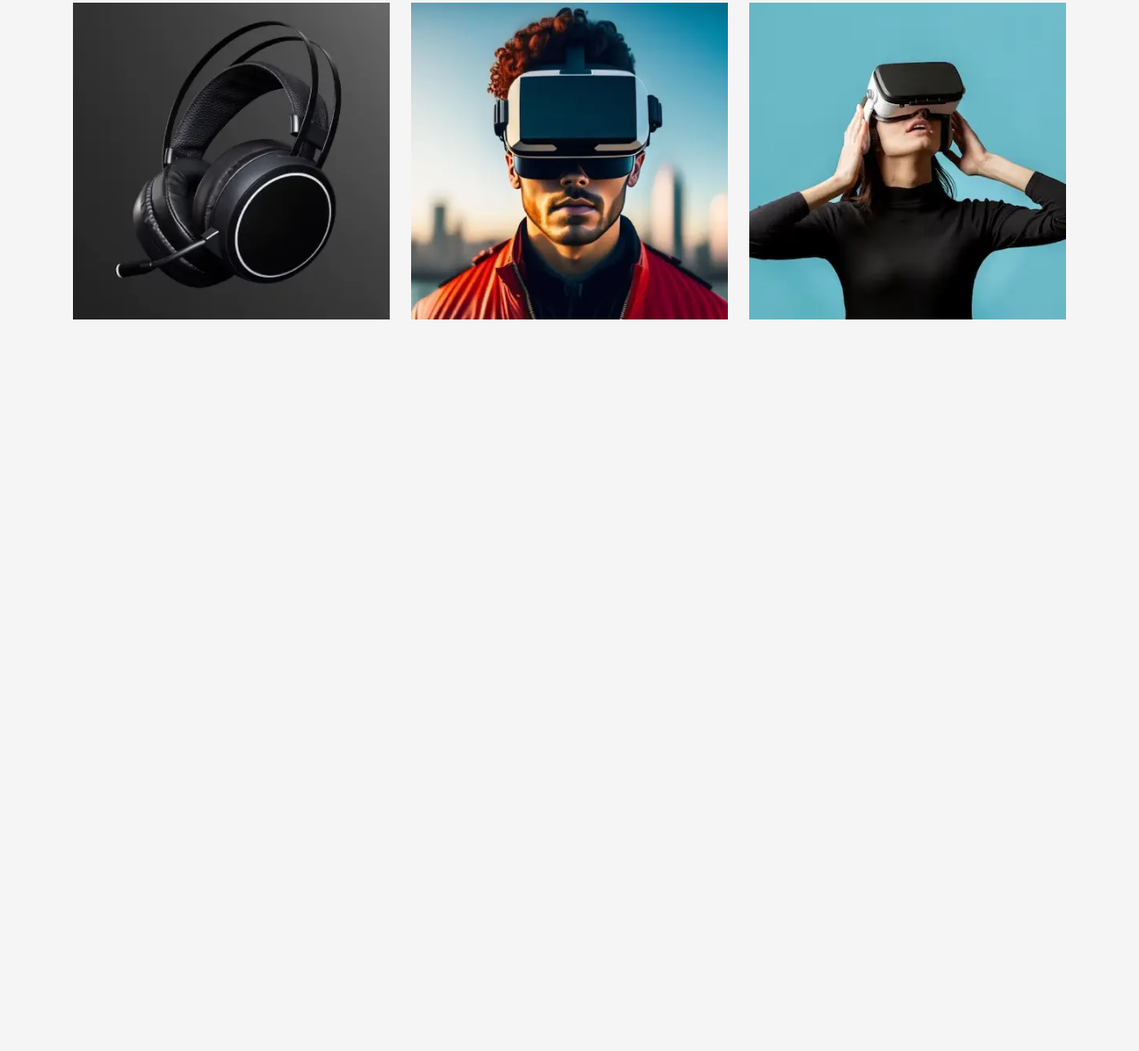
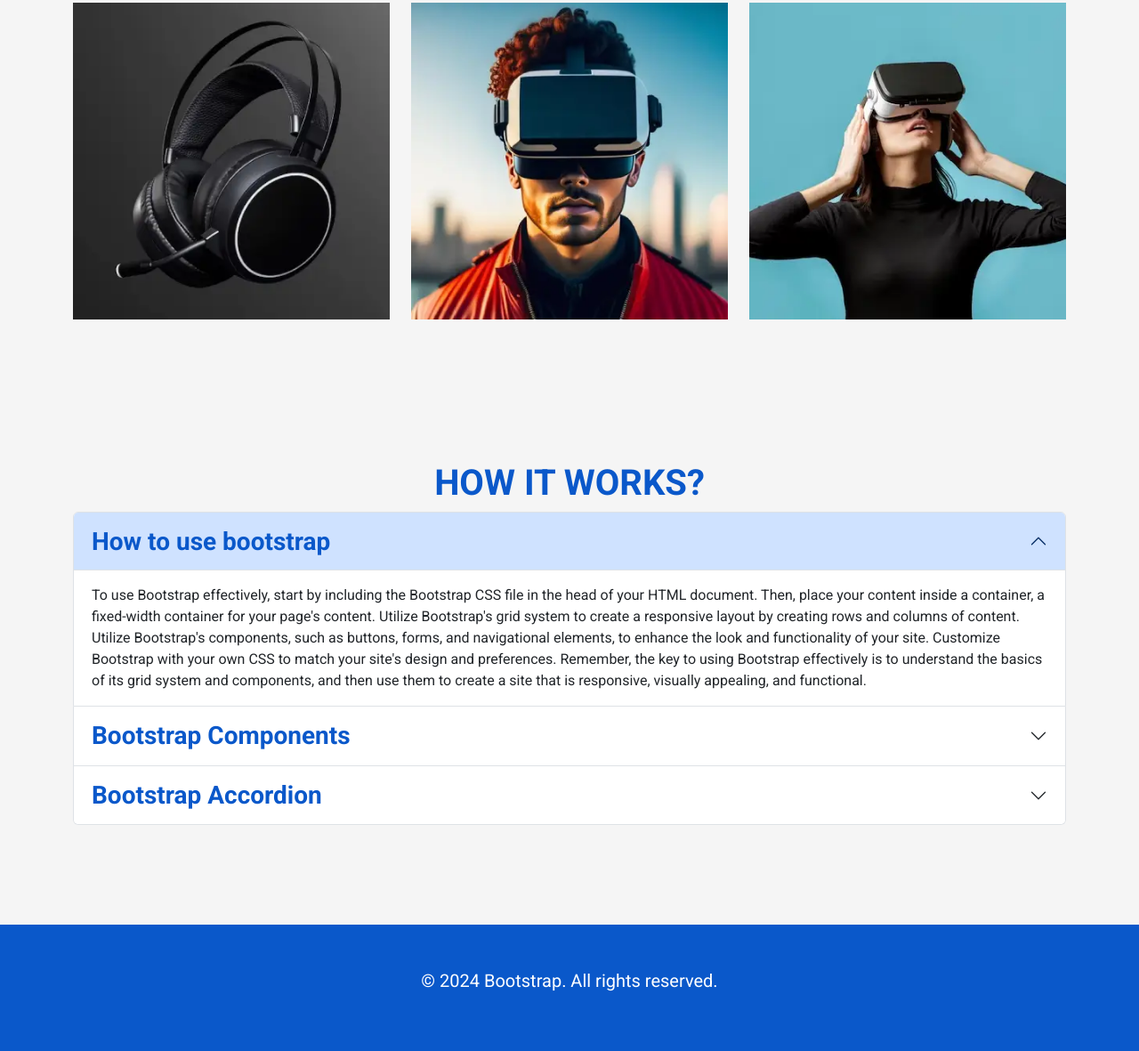
Before and after one commit to kpidiba/UI-PROJECTS, a plain HTML site: page bootstrap/website01/index.html in a window 1280 px wide. Shown: the part 1818-2999 px from the top of the page at 89% size. Before the commit the page ends 2225 px from the top, so only its background shows below. Drawn offline with nearby package versions, Linux system fonts and the light colour scheme.

Commit message:
finish landing page

```diff
--- a/bootstrap/website01/index.html
+++ b/bootstrap/website01/index.html
@@ -195,9 +195,84 @@
             </div>
         </div>
     </section>
-    <section>
-
+    <section class="container py-5">
+        <div class="row py-5 my-3">
+            <h2 class="text-primary fs-1 fw-bold text-center">HOW IT WORKS?</h2>
+            <div class="col-12">
+                <div class="accordion" id="accordionExample">
+                    <div class="accordion-item">
+                        <h2 class="accordion-header">
+                            <button class="accordion-button fs-3 text-primary fw-bold" type="button"
+                                data-bs-toggle="collapse" data-bs-target="#collapseOne" aria-expanded="true"
+                                aria-controls="collapseOne">
+                                How to use bootstrap
+                            </button>
+                        </h2>
+                        <div id="collapseOne" class="accordion-collapse collapse show"
+                            data-bs-parent="#accordionExample">
+                            <div class="accordion-body">
+                                To use Bootstrap effectively, start by including the Bootstrap CSS file in the head of
+                                your HTML document. Then, place your content inside a container, a fixed-width container
+                                for your page's content. Utilize Bootstrap's grid system to create a responsive layout
+                                by creating rows and columns of content. Utilize Bootstrap's components, such as
+                                buttons, forms, and navigational elements, to enhance the look and functionality of your
+                                site. Customize Bootstrap with your own CSS to match your site's design and preferences.
+                                Remember, the key to using Bootstrap effectively is to understand the basics of its grid
+                                system and components, and then use them to create a site that is responsive, visually
+                                appealing, and functional.
+                            </div>
+                        </div>
+                    </div>
+                    <div class="accordion-item">
+                        <h2 class="accordion-header">
+                            <button class="accordion-button collapsed fs-3 text-primary fw-bold" type="button"
+                                data-bs-toggle="collapse" data-bs-target="#collapseTwo" aria-expanded="false"
+                                aria-controls="collapseTwo">
+                                Bootstrap Components
+                            </button>
+                        </h2>
+                        <div id="collapseTwo" class="accordion-collapse collapse " data-bs-parent="#accordionExample">
+                            <div class="accordion-body">
+                                Bootstrap offers a wide range of components that you can use to build your site. From
+                                buttons and forms to navigation bars and modals, Bootstrap has components to suit
+                                every need. You can use these components to enhance the functionality and appearance of
+                                your site. For example, Bootstrap's buttons can be used to add visual appeal to your
+                                site, and its forms can be used to create user-friendly interfaces for your users to
+                                fill out. If you need to create a navigation bar, Bootstrap's navigation component
+                                makes it easy to create a responsive and visually appealing menu. Furthermore, if
+                                you need to create a modal dialog, Bootstrap's modal component makes it easy to add
+                                dynamic and interactive elements to your site.
+                            </div>
+                        </div>
+                    </div>
+                    <div class="accordion-item">
+                        <h2 class="accordion-header">
+                            <button class="accordion-button collapsed fs-3 text-primary fw-bold" type="button"
+                                data-bs-toggle="collapse" data-bs-target="#collapseThree" aria-expanded="false"
+                                aria-controls="collapseThree">
+                                Bootstrap Accordion
+                            </button>
+                        </h2>
+                        <div id="collapseThree" class="accordion-collapse collapse" data-bs-parent="#accordionExample">
+                            <div class="accordion-body">
+                                <strong>This is the third item's accordion body.</strong> It is hidden by default, until
+                                the collapse plugin adds the appropriate classes that we use to style each element.
+                                These classes control the overall appearance, as well as the showing and hiding via CSS
+                                transitions. You can modify any of this with custom CSS or overriding our default
+                                variables. It's also worth noting that just about any HTML can go within the
+                                <code>.accordion-body</code>, though the transition does limit overflow.
+                            </div>
+                        </div>
+                    </div>
+                </div>
+            </div>
+        </div>
     </section>
+    <footer class="blue-bg py-5">
+        <p class="fs-5 text-center text-white">
+            &copy; 2024 Bootstrap. All rights reserved.
+        </p>
+    </footer>
     <script type="module" src="https://unpkg.com/ionicons@7.1.0/dist/ionicons/ionicons.esm.js"></script>
     <script nomodule src="https://unpkg.com/ionicons@7.1.0/dist/ionicons/ionicons.js"></script>
     <script src="js/bootstrap.min.js"></script>
```
